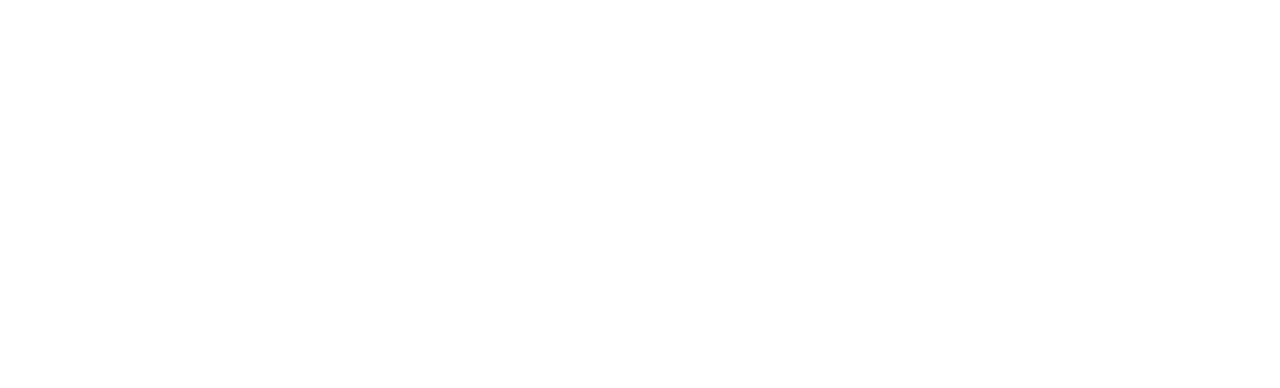
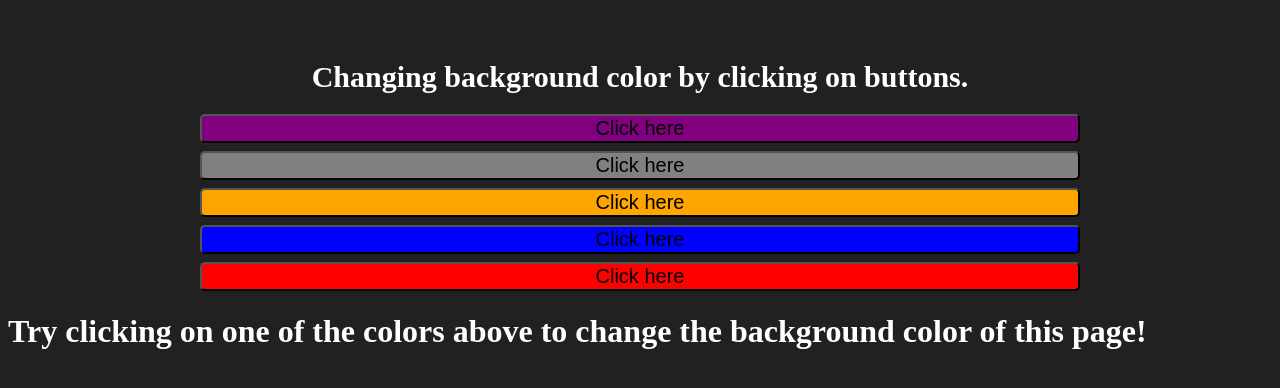
Before and after one commit to nirajudata03/JavaScript, a plain HTML site: page 04_projects/project_1/project.html in a window 1280 px wide. Drawn offline with Linux system fonts and the light colour scheme.

Commit message:
project1 completed

```diff
--- a/04_projects/project_1/code.js
+++ b/04_projects/project_1/code.js
@@ -0,0 +1,32 @@
+const button = document.querySelectorAll('.button')
+const body = document.querySelector('body')
+
+
+button.forEach( (button) => {
+    // console.log(button);
+    button.addEventListener('click', (event) => {
+        // console.log(event);
+        // console.log(event.target.id);
+        const key = event.target.id
+        switch (key) {
+            case 'purple':
+                body.style.backgroundColor = event.target.id
+                break;
+            case 'gray':
+                body.style.backgroundColor = event.target.id
+                break;
+            case 'orange':
+                body.style.backgroundColor = event.target.id
+                break;
+            case 'blue':
+                body.style.backgroundColor = event.target.id
+                break;
+            case 'blue':
+                body.style.backgroundColor = event.target.id
+                break;
+            default:body.style.backgroundColor = 'black'
+                break;
+        }
+
+    })
+});
--- a/04_projects/project_1/project.html
+++ b/04_projects/project_1/project.html
@@ -4,10 +4,52 @@
     <meta charset="UTF-8">
     <meta name="viewport" content="width=device-width, initial-scale=1.0">
     <title>DOM Project with Chai aur code</title>
-    <link rel="stylesheet" href="style.css">
+    <style>
+        .heading{
+            font-size: 30px;
+            text-align: center;
+            padding-top: 5vh
+        }
+        .button_section{
+            display: flex;
+            flex-direction: column;
+            margin-inline: 15vw;
+            gap: 1vh;
+        }
+
+        .button{
+            font-size: 20px;
+            border-radius: 5px;
+        }
+        #purple{
+            background-color: purple;
+        }
+        #gray{
+            background-color: gray;
+        }
+        #orange{
+            background-color: orange;
+        }
+        #blue{
+            background-color: blue;
+        }
+        #red{
+            background-color: red;
+        }
+
+    </style>
 </head>
-<body>
-
+<body style="background-color: #212121; color: white;">
+    <h1 class="heading">Changing background color by clicking on buttons.</h1>
+    <div class="button_section">
+        <button class="button" id="purple">Click here</button>
+        <button class="button" id="gray">Click here</button>
+        <button class="button" id="orange">Click here</button>
+        <button class="button" id="blue">Click here</button>
+        <button class="button" id="red">Click here</button>
+    </div>
+    <h1>Try clicking on one of the colors above
+        to change the background color of this page!</h1>
 
     <script src="code.js"></script>
 </body>
```
Also changed, not shown: 04_projects/project_1/style.css (deleted).
